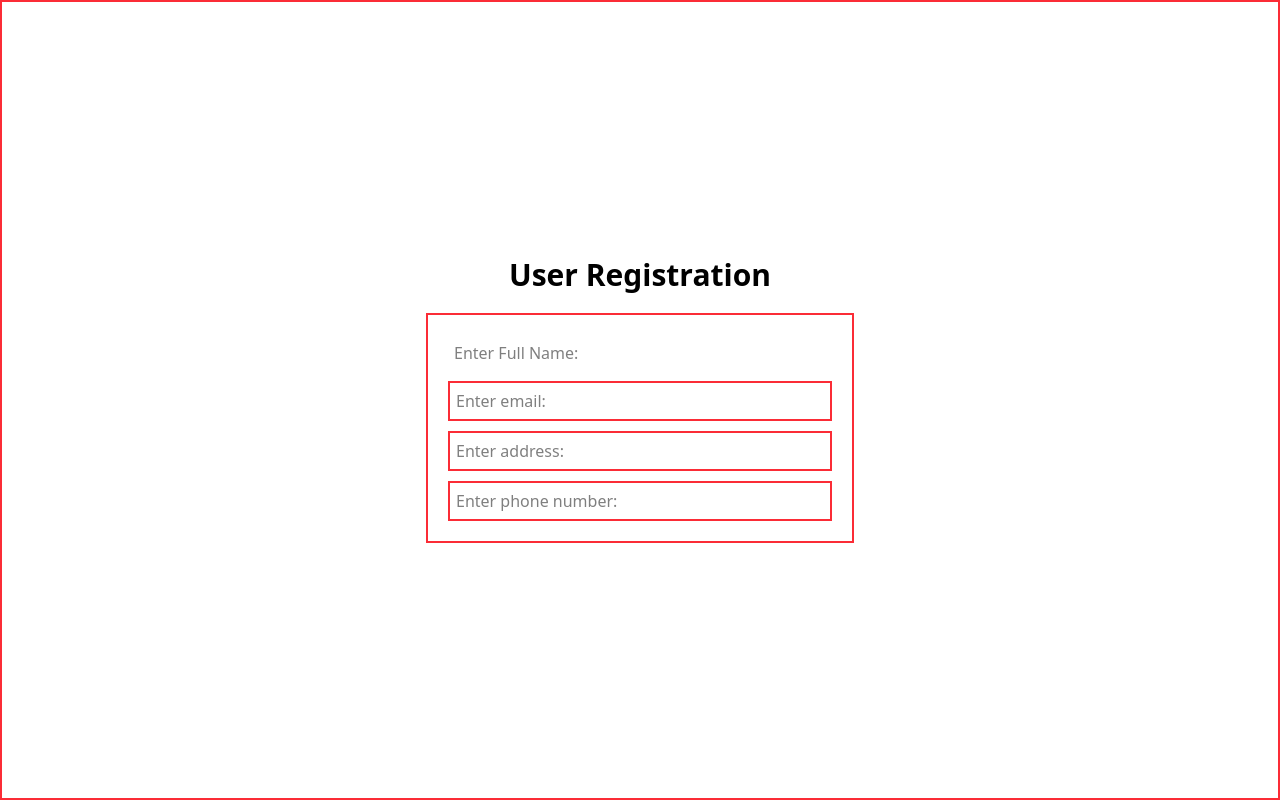
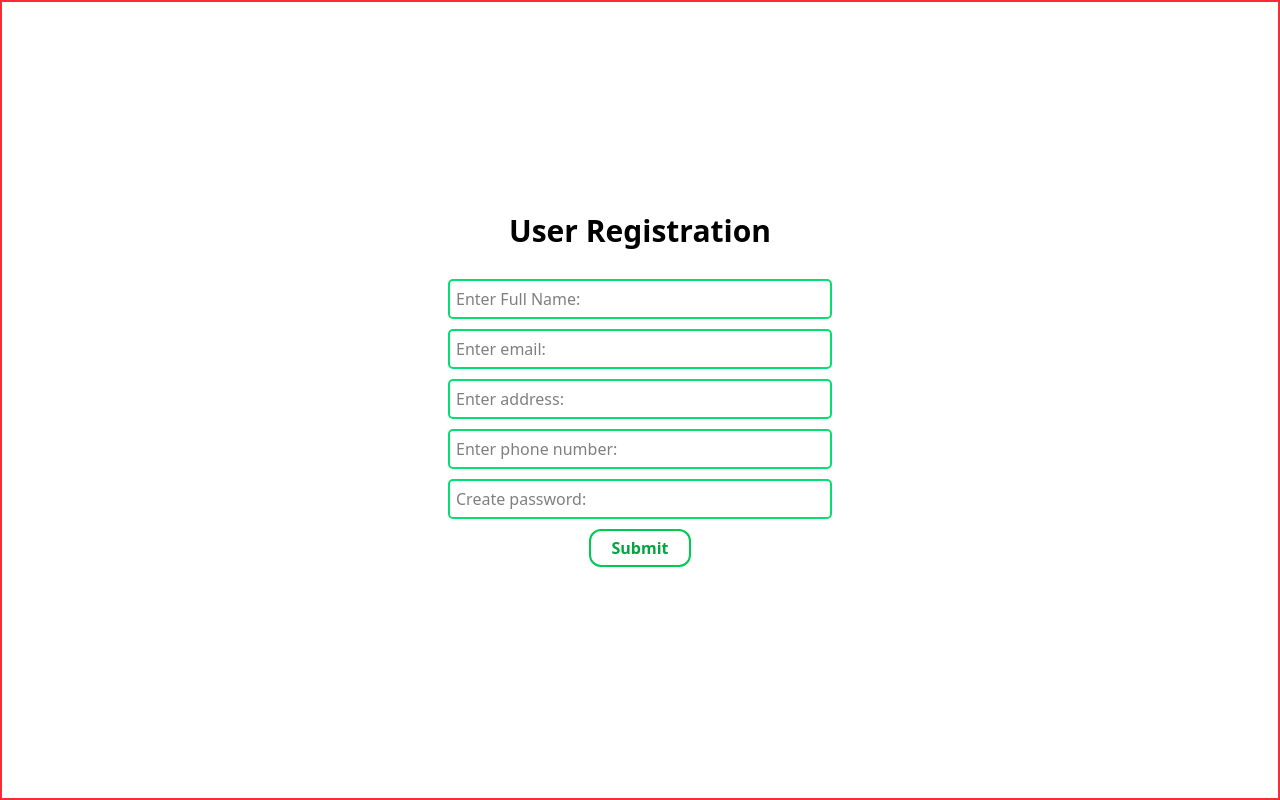
Before and after one commit to Sainath-Nanaware/javaScript-Quetions, a React (Vite) app in the folder reactProject/: page /userDetails in a window 1280 px wide. Built offline with nearby package versions, Linux system fonts and the light colour scheme.

Commit message:
add design

```diff
--- a/reactProject/src/pages/UserDetails.jsx
+++ b/reactProject/src/pages/UserDetails.jsx
@@ -2,14 +2,15 @@ import React from 'react'
 
 function UserDetails() {
   return (
-    <div className='pb h-[100vh] flex flex-col justify-center items-center gap-[20px]'>
+    <div className='pb h-[100vh] flex flex-col justify-center items-center gap-[10px]'>
         <h1 className='font-semibold text-3xl'>User Registration</h1>
-      <div className='pb flex flex-col justify-center items-start gap-[10px] p-[20px]'>
-        <input type="text" name='FullName' placeholder='Enter Full Name:' className='border-b-orange-50 p-[6px] w-[30vw]' />
-        <input type="email" name='Email' placeholder='Enter email:' className='pb p-[6px] w-[30vw]' />
-        <input type="text" name='Address' placeholder='Enter address:' className='pb p-[6px] w-[30vw]' />
-        <input type="text" name='Phone no' placeholder='Enter phone number:' className='pb p-[6px] w-[30vw]' />
-
+      <div className=' flex flex-col justify-center items-center gap-[10px] p-[20px]'>
+        <input type="text" name='FullName' placeholder='Enter Full Name:' className='border-green-400 border-2  rounded-[5px] p-[6px] w-[30vw]' />
+        <input type="email" name='Email' placeholder='Enter email:' className='border-green-400 border-2  rounded-[5px] p-[6px] w-[30vw]' />
+        <input type="text" name='Address' placeholder='Enter address:' className='border-green-400 border-2  rounded-[5px] p-[6px] w-[30vw]' />
+        <input type="text" name='Phone no' placeholder='Enter phone number:' className='border-green-400 border-2  rounded-[5px] p-[6px] w-[30vw]' />
+        <input type="password" name='Password' placeholder='Create password:' className='border-green-400 border-2  rounded-[5px] p-[6px] w-[30vw]' />
+        <button className='p-[5px]  text-green-600 font-semibold rounded-xl border-2 border-green-500 hover:bg-green-500 hover:text-white w-[8vw]' onClick={()=>{navigate('/userDetails')}}>Submit </button>
       </div>
     </div>
   )
```
